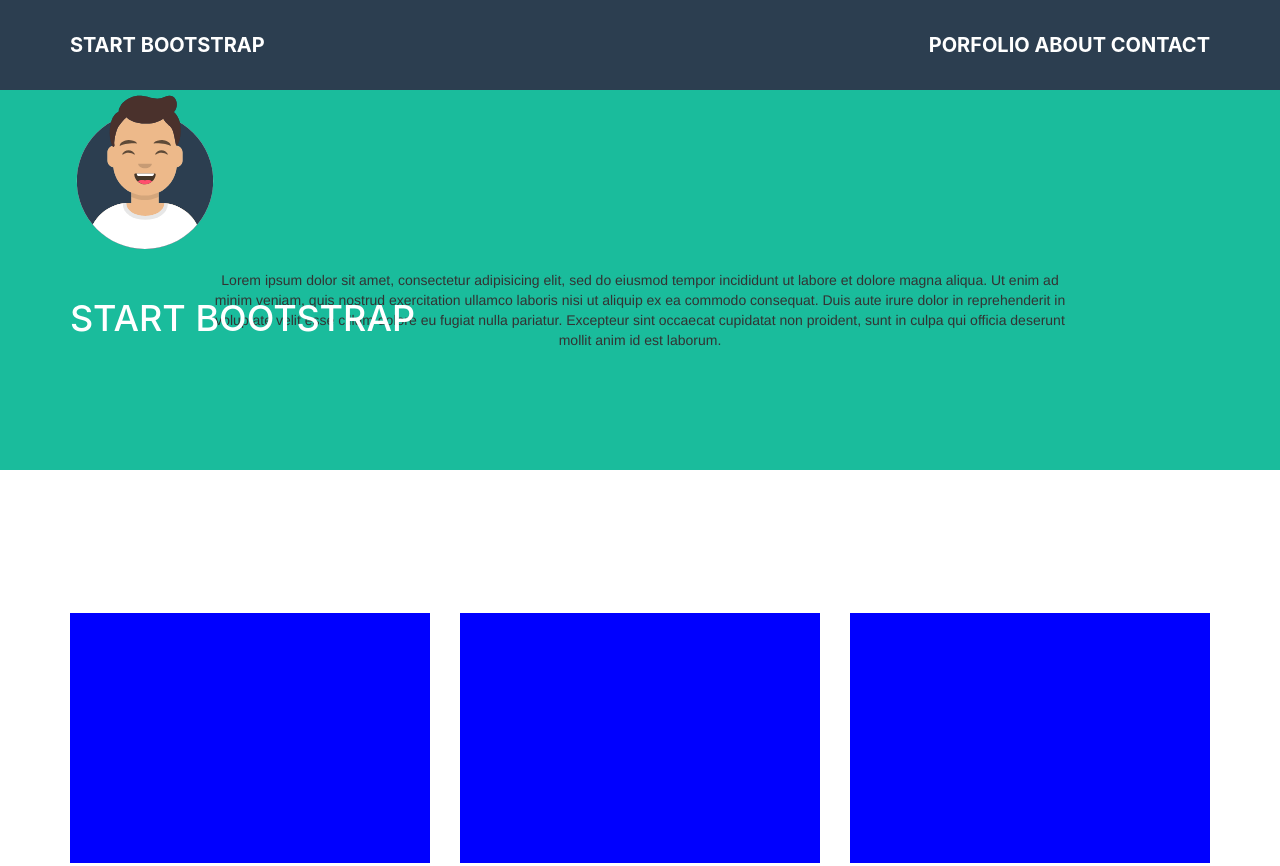
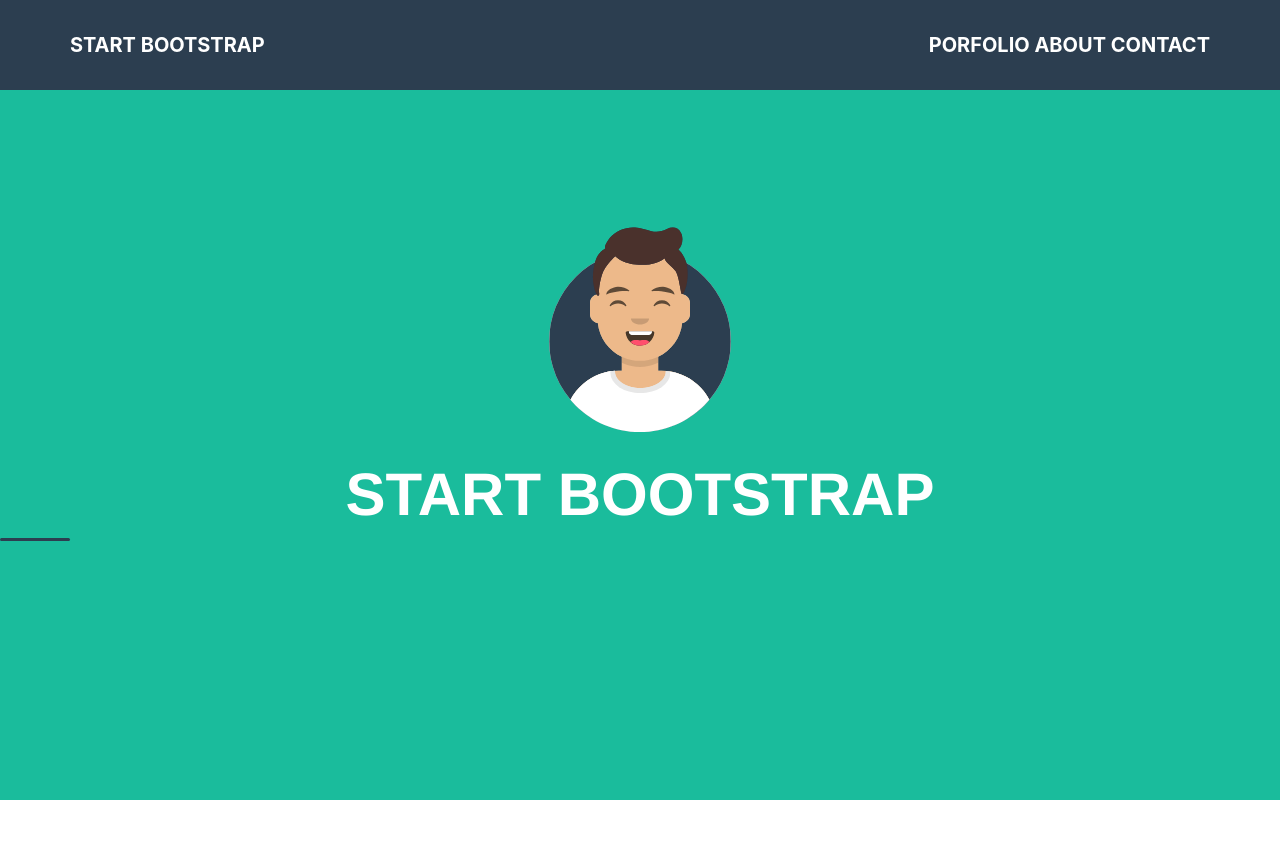
Before and after one commit to MartinaPolitano/html-css-bootstrap-freelancer, a plain HTML site: page index.html in a window 1280 px wide. Shown: the top 866 px of the page. Drawn offline with nearby package versions, Linux system fonts and the light colour scheme.

Commit message:
quarta modifica

```diff
--- a/css/style.css
+++ b/css/style.css
@@ -43,27 +43,45 @@
 }
 
 .masthead-avatar {
-  width: 15rem;
+  width: 20rem;
+  padding-top: 20px;
 }
 
-.mb-5, .my-5 {
-  margin-bottom: 3rem
+.mb-0{
+  text-align: center;
+  font-weight: 900;
+  font-size: 60px;
 }
 
-img {
-    vertical-align: middle;
-    border-style: none;
+.img_container {
+  text-align: center;
+  margin-bottom: 3rem;
+  vertical-align: middle;
+  border-style: none;
 }
 
 
+}
+.divider-custom .divider-custom-line:first-child {
+    margin-right: 1rem;
+}
+
+.divider-custom .divider-custom-line {
+    width: 100%;
+    max-width: 7rem;
+    height: 0.25rem;
+    background-color: rgb(44, 62, 80);
+    border-radius: 1rem;
+    border-color: rgb(44, 62, 80);
+  }
 .text-right {
   text-align: right;
 }
 
 /* jumbo */
 .jumbo {
-  margin-top: 70px;
   padding: 200px 0;
+  height: 800px;
 }
 .jumbo_text {
   max-width: 900px;
--- a/index.html
+++ b/index.html
@@ -18,22 +18,26 @@
           <div class="row">
             <div class="col-xs-6 text-uppercase"> Start Bootstrap </div>
             <div class="col-xs-6 text-right text-uppercase"> Porfolio About Contact </div>
+      </div>
+        </div>
+          </div>
+       <!-- navigation -->
 
-       <!-- navigation -->
-       <div class="navigation">
           <nav class="visible-md visible-lg">
-            <div class="container d-flex align-items-center flex-column">
+            <div class="jumbo bg_green">
                 <!-- Masthead Avatar Image-->
-               <img class="masthead-avatar mb-5" src="img/avataaars.svg" alt="">
+                <div class="img_container">
+               <img class="masthead-avatar" src="img/avataaars.svg" alt="">
+               </div>
+
                 <!-- Masthead Heading-->
                 <h1 class="masthead-heading text-uppercase mb-0">Start Bootstrap</h1>
+                <div class="divider-custom divider-light">
+                    <div class="divider-custom-line"></div>
+
+                </div>
                 <!-- Icon Divider-->
-
-
               </div>
-
-
-
               </nav>
             </div>
               <!-- /navigation -->
@@ -44,16 +48,13 @@
                 </button>
               </div>
               <!-- /hamburger -->
-            </div>
-          </div>
-        </div>
-      </div>
+
+
+
       <!-- /header top -->
       <!-- jumbotron -->
-      <div class="jumbo bg_green">
-        <div class="jumbo_text">
-          Lorem ipsum dolor sit amet, consectetur adipisicing elit, sed do eiusmod tempor incididunt ut labore et dolore magna aliqua. Ut enim ad minim veniam, quis nostrud exercitation ullamco laboris nisi ut aliquip ex ea commodo consequat. Duis aute irure dolor in reprehenderit in voluptate velit esse cillum dolore eu fugiat nulla pariatur. Excepteur sint occaecat cupidatat non proident, sunt in culpa qui officia deserunt mollit anim id est laborum.
-        </div>
+
+
       </div>
       <!-- /jumbotron -->
     </header>
```
